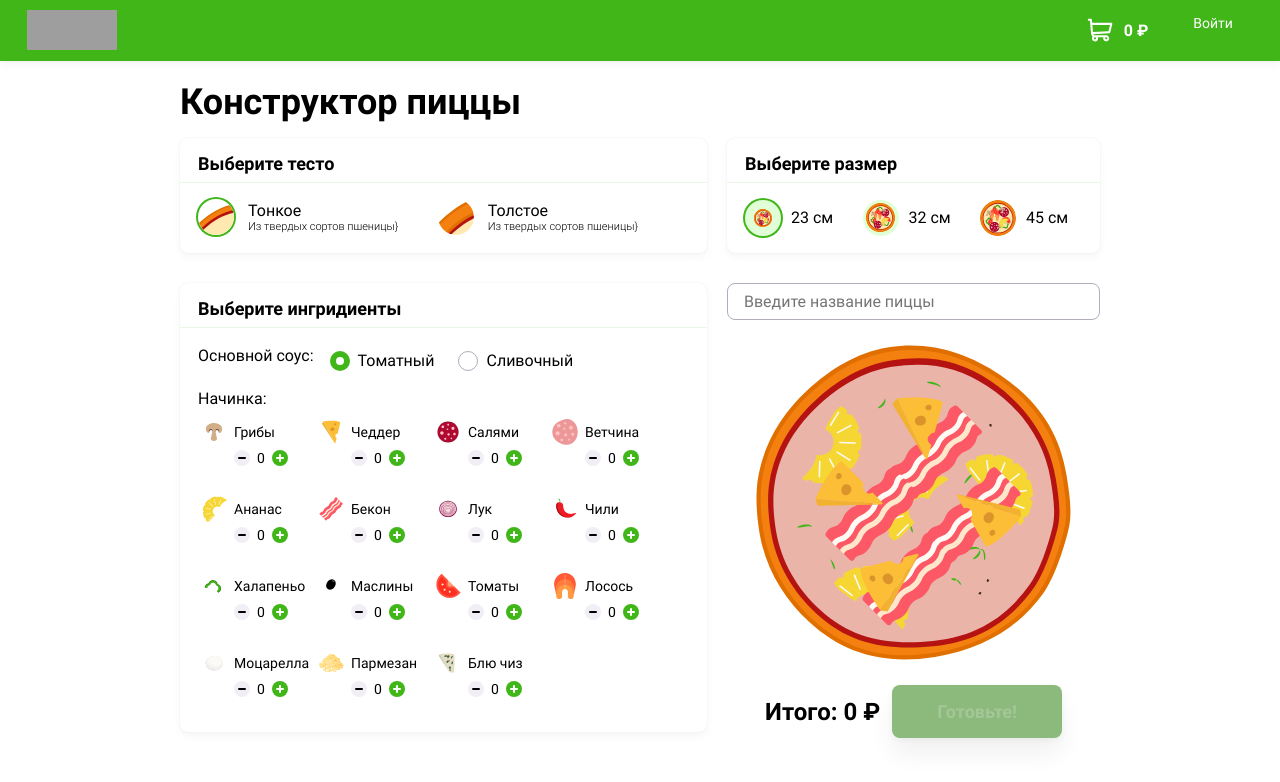
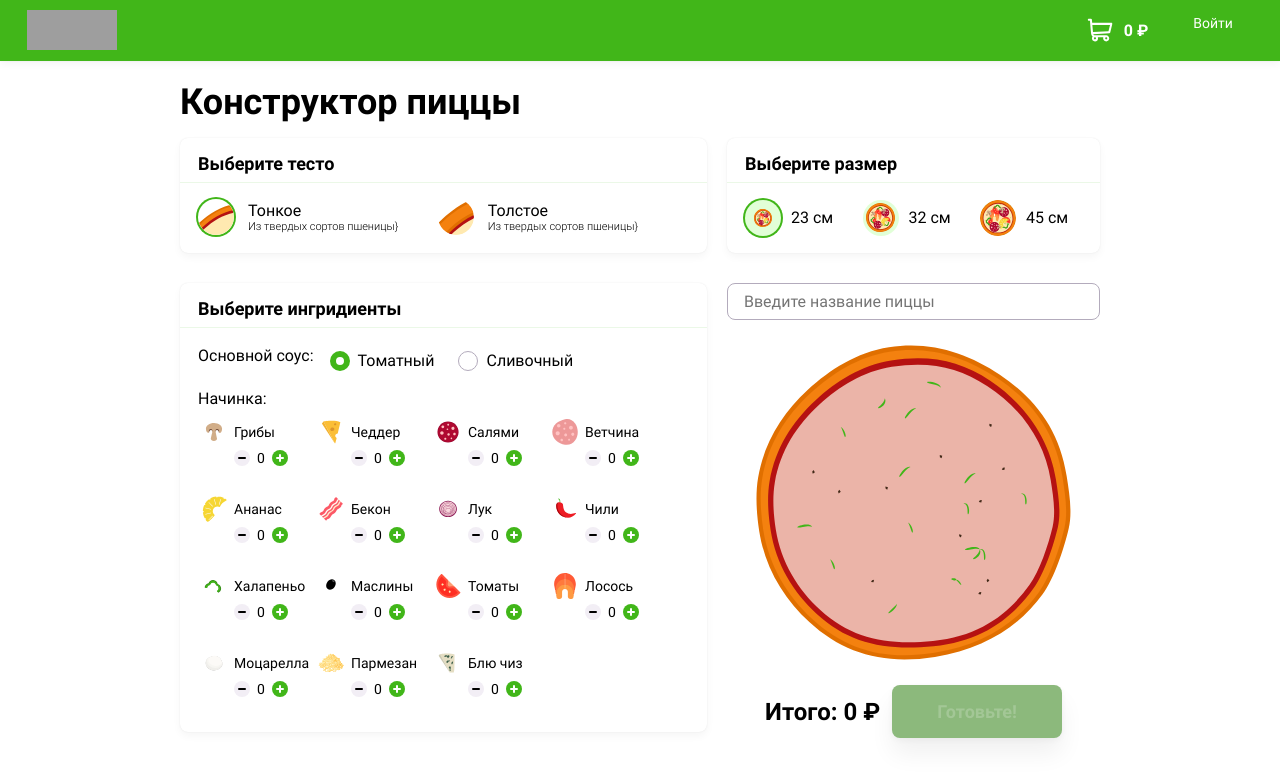
Before and after one commit to abashkatov/1831405-pizza-1, a Vue app in the folder src/frontend/: page / in a window 1280 px wide. Shown: the top 782 px of the page. Built offline with nearby package versions, Linux system fonts and the light colour scheme; grey boxes are pictures that could not be loaded.

Commit message:
Сделал отрисовку выбранных ингредиентов на пицце

```diff
--- a/src/frontend/src/common/components/ItemCounter.vue
+++ b/src/frontend/src/common/components/ItemCounter.vue
@@ -66,13 +66,11 @@ export default {
   methods: {
     plusItem() {
       if (this.itemCount < 3) {
-        console.log("send plus");
         this.$emit("countChanged", this.itemId, this.itemCount + 1);
       }
     },
     minusItem() {
       if (this.itemCount > 0) {
-        console.log("send minus");
         this.$emit("countChanged", this.itemId, this.itemCount - 1);
       }
     },
--- a/src/frontend/src/modules/builder/components/BuilderIngredientsSelector.vue
+++ b/src/frontend/src/modules/builder/components/BuilderIngredientsSelector.vue
@@ -68,7 +68,6 @@ export default {
       this.$emit("changeSauce", id);
     },
     ingridientsChanged(id, newCount) {
-      console.log("ingridientsChanged " + id + " " + newCount);
       this.$emit("ingridientsChanged", id, newCount);
     },
   },
--- a/src/frontend/src/modules/builder/components/BuilderPizzaView.vue
+++ b/src/frontend/src/modules/builder/components/BuilderPizzaView.vue
@@ -2,9 +2,12 @@
   <div class="content__constructor">
     <div :class="`pizza pizza--foundation--${doughsSize}-${sauce.alias}`">
       <div class="pizza__wrapper">
-        <div class="pizza__filling pizza__filling--ananas"></div>
-        <div class="pizza__filling pizza__filling--bacon"></div>
-        <div class="pizza__filling pizza__filling--cheddar"></div>
+        <div
+          v-for="(ingridient, key) in selectedIngridients"
+          class="pizza__filling"
+          :key="key"
+          :class="ingridient"
+        />
       </div>
     </div>
   </div>
@@ -14,14 +17,41 @@
 export default {
   name: "BuilderPizzaView",
   props: {
-    doughs: Object,
-    // size: Object,
-    sauce: Object,
-    // ingredients: Array,
+    doughs: {
+      type: Object,
+      required: true,
+    },
+    sauce: {
+      type: Object,
+      required: true,
+    },
+    ingredients: {
+      type: Array,
+      required: true,
+    },
   },
   computed: {
     doughsSize: function () {
       return this.doughs.alias === "light" ? "small" : "big";
+    },
+    selectedIngridients: function () {
+      const selectedIngridients = [];
+      this.ingredients.forEach((ingridient) => {
+        const baseClass = "pizza__filling--" + ingridient.alias,
+          secondClass = "pizza__filling--second",
+          thirdClass = "pizza__filling--third";
+
+        if (ingridient.count > 0) {
+          selectedIngridients.push([baseClass]);
+        }
+        if (ingridient.count > 1) {
+          selectedIngridients.push([baseClass, secondClass]);
+        }
+        if (ingridient.count > 2) {
+          selectedIngridients.push([baseClass, thirdClass]);
+        }
+      });
+      return selectedIngridients;
     },
   },
 };
--- a/src/frontend/src/views/Index.vue
+++ b/src/frontend/src/views/Index.vue
@@ -22,7 +22,11 @@
                 placeholder="Введите название пиццы"
               />
             </label>
-            <BuilderPizzaView :doughs="selectedDough" :sauce="selectedSauce" />
+            <BuilderPizzaView
+              :doughs="selectedDough"
+              :sauce="selectedSauce"
+              :ingredients="ingredients"
+            />
             <BuilderPriceCounter />
           </div>
         </div>
```
